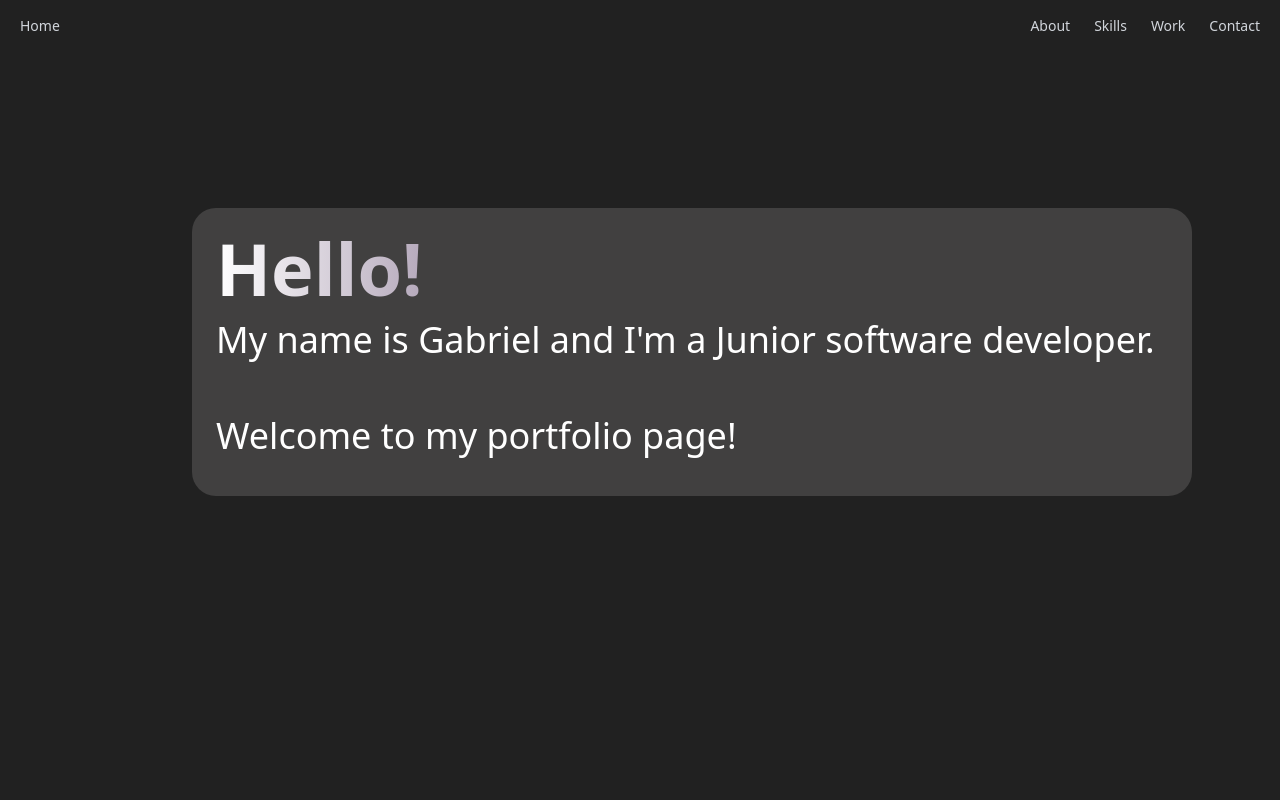
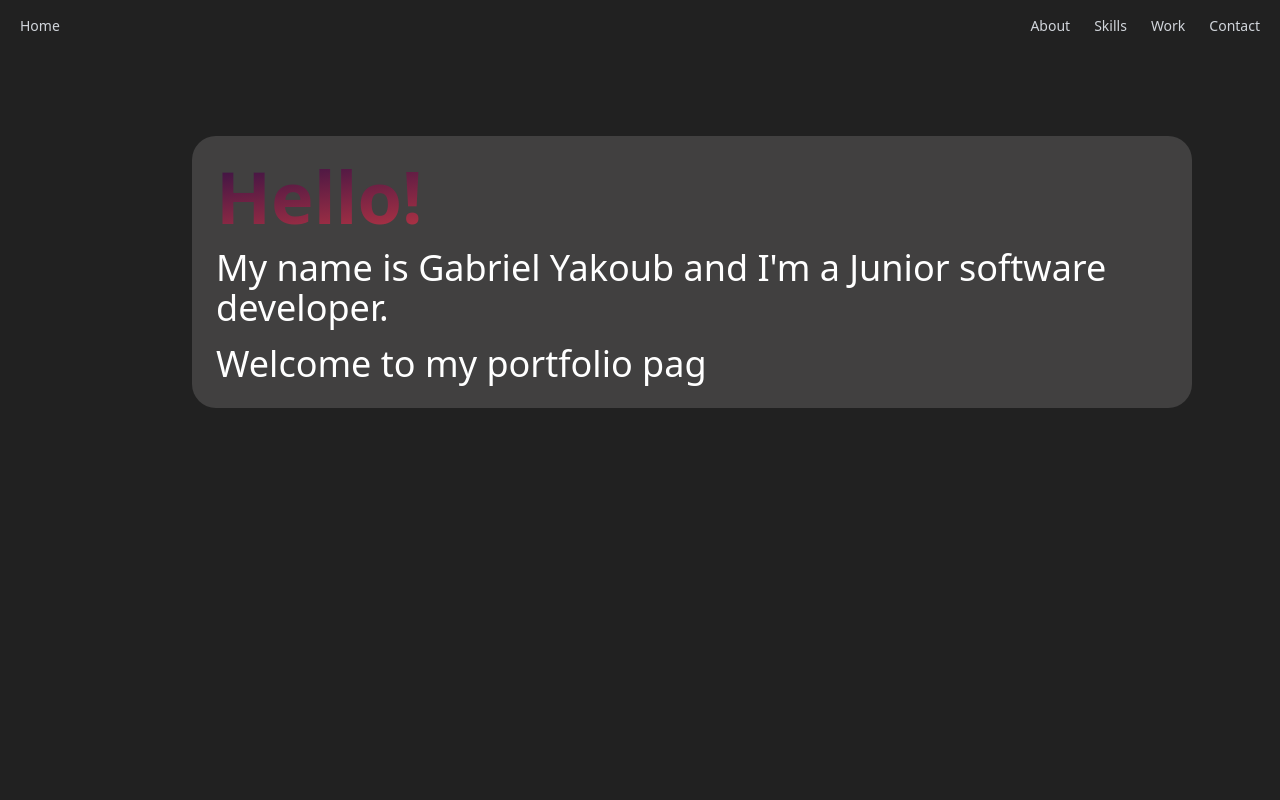
Before and after one commit to GabrielYKB/next.js-portfolio-2.0, a Next.js app: page / in a window 1280 px wide. Shown: the top 800 px of the page. Built offline with nearby package versions, Linux system fonts and the light colour scheme.

Commit message:
changes on intro section

```diff
--- a/src/components/Intro.tsx
+++ b/src/components/Intro.tsx
@@ -3,13 +3,13 @@ import Typewriter from "typewriter-effect";
 
 export default function Intro() {
     return (
-        <div className="h-screen">
+        <div className="h-screen mt-10">
             <div
                 id="home"
-                className="p-6 pb-10 bg-[var(--secondary)] rounded-3xl"
+                className="p-6 bg-[var(--secondary)] rounded-3xl"
                 style={{ width: 1000 }}
             >
-                <div className="font-black text-transparent text-7xl bg-clip-text bg-gradient-to-l from-[var(--detail)] to-white max-w-xl">
+                <div className="font-black text-transparent text-7xl bg-clip-text bg-gradient-to-tl from-red-500 to-[var(--detail)] max-w-xl">
                     Hello!
                 </div>
                 <div className="text-white text-4xl font-medium">
@@ -19,7 +19,7 @@ export default function Intro() {
                                 typewriter
                                     .changeDelay(55)
                                     .typeString(
-                                        "My name is Gabriel and I'm a Junior software developer. "
+                                        "My name is Gabriel Yakoub and I'm a Junior software developer. "
                                     )
                                     .start();
                             }}
--- a/src/components/MainPage.tsx
+++ b/src/components/MainPage.tsx
@@ -1,7 +1,5 @@
 import React from "react";
 import Intro from "./Intro";
-import Hero from "./Hero";
-import Cards from "./Cards";
 import Navbar from "./Navbar";
 import About from "./About";
 import Contact from "./Contact";
@@ -15,10 +13,8 @@ export default function MainPage() {
                 <Navbar />
             </div>
             <div className="mx-auto container">
-                <div className="justify-between flex py-28">
-                    <div className="py-20">
-                        <Intro />
-                    </div>
+                <div className="justify-between flex pt-20">
+                    <Intro />
                 </div>
                 <About />
                 <Skills />
--- a/src/components/Projects.tsx
+++ b/src/components/Projects.tsx
@@ -7,7 +7,7 @@ const PROJECTS = [
         image: "https://screenshot-proxy.netlify.app/f_avif,w_336/https://d33wubrfki0l68.cloudfront.net/64428c916669c971a1947961/screenshot_2023-04-21-13-16-26-0000.png",
         link: "afdsf",
         title: "Klarna Checkout",
-        desc: "",
+        desc: "This is a Klarna checkout",
         skills: ["Node.js", "API", "Express"],
         repo: "https://github.com/GabrielYKB/Klarna-Checkout",
     },
```
